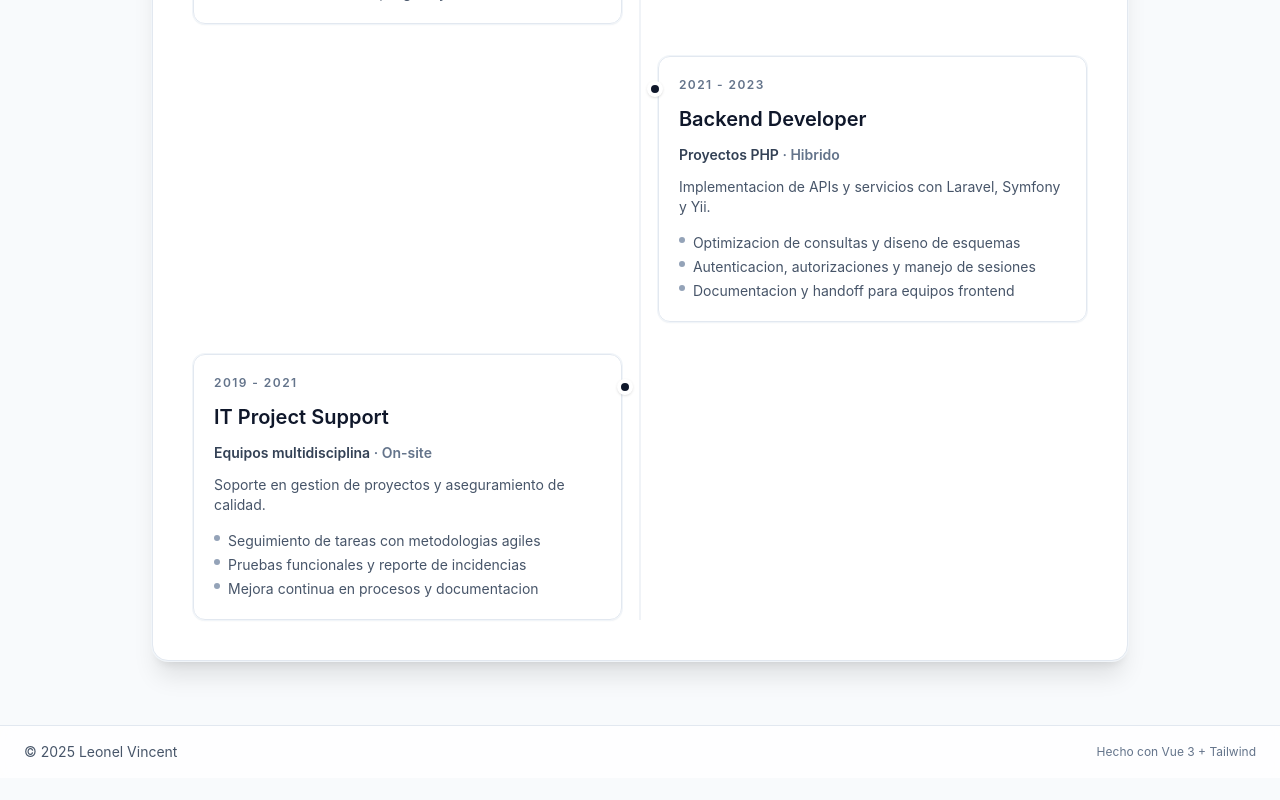
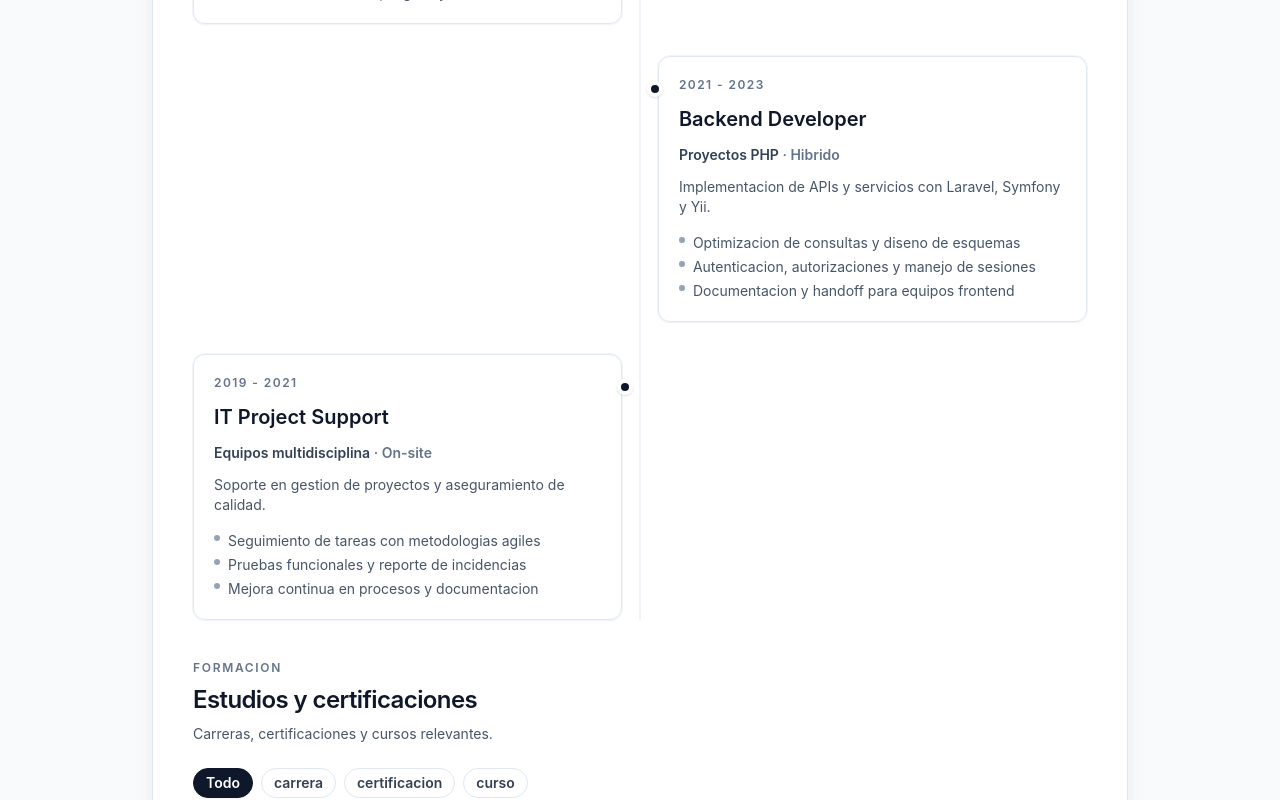
Before and after one commit to leitoov/LeonelVincent, a Vue app: page / in a window 1280 px wide. Shown: the part 2000-2800 px from the top of the page. Before the commit the page ends 2778 px from the top, so only its background shows below. Built offline with nearby package versions, Linux system fonts and the light colour scheme.

Commit message:
feat: add education section with category filters

```diff
--- /dev/null
+++ b/src/composables/useEducation.ts
@@ -0,0 +1,26 @@
+import { computed, ref } from 'vue'
+import { getEducation } from '../services/education.service'
+import type { EducationItem } from '../types/education'
+
+const allEducation = getEducation()
+const activeCategory = ref<'all' | EducationItem['category']>('all')
+
+export function useEducation() {
+  const categories = computed(() => ['all', 'carrera', 'certificacion', 'curso'] as const)
+  const items = computed(() =>
+    activeCategory.value === 'all'
+      ? allEducation
+      : allEducation.filter((item) => item.category === activeCategory.value)
+  )
+
+  const setCategory = (category: 'all' | EducationItem['category']) => {
+    activeCategory.value = category
+  }
+
+  return {
+    categories,
+    items,
+    activeCategory,
+    setCategory,
+  }
+}
--- /dev/null
+++ b/src/constants/education.json
@@ -0,0 +1,165 @@
+[
+  {
+    "id": "ing-sistemas",
+    "title": "Ingeniería en Sistemas",
+    "institution": "Universidad (en curso)",
+    "year": "Actual",
+    "category": "carrera",
+    "details": "Formación de grado orientada a software, arquitectura y gestión de proyectos.",
+    "skills": ["Arquitectura de software", "Algoritmos", "Gestión de proyectos"]
+  },
+  {
+    "id": "medicina-barcelo",
+    "title": "Medicina",
+    "institution": "Fundación Barceló",
+    "year": "2023 - 2024",
+    "category": "carrera",
+    "details": "Carrera de Medicina cursada durante dos años. Primer año finalizado con promedio 9.50. Segundo año cursado hasta mitad de año.",
+    "status": "abandonado",
+    "skills": ["Anatomía", "Neurociencia básica", "Comunicación", "Estudio autónomo", "Disciplina académica"]
+  },
+  {
+    "id": "tec-programacion",
+    "title": "Técnico en Programación",
+    "institution": "Escuela Técnica N°2",
+    "year": "2017",
+    "category": "carrera",
+    "details": "Formación técnica con bases sólidas en desarrollo, lógica y fundamentos de software.",
+    "skills": ["Programación", "Bases de datos", "Patrones básicos"]
+  },
+  {
+    "id": "fullstack-utn",
+    "title": "Diplomatura Full Stack Developer",
+    "institution": "UTN.BA",
+    "year": "2020",
+    "category": "certificacion",
+    "details": "Desarrollo full stack con enfoque práctico en frontend y backend.",
+    "skills": ["JavaScript", "Frontend", "Backend"]
+  },
+  {
+    "id": "utn-angular",
+    "title": "Desarrollo con Angular",
+    "institution": "UTN.BA",
+    "year": "2020",
+    "category": "certificacion",
+    "details": "Curso oficial UTN con carga horaria de 30h. Nota: Sobresaliente.",
+    "skills": ["Angular", "Frontend", "TypeScript"]
+  },
+  {
+    "id": "utn-react",
+    "title": "Desarrollo en React JS",
+    "institution": "UTN.BA",
+    "year": "2020",
+    "category": "certificación",
+    "details": "Formación en desarrollo de interfaces con React.",
+    "skills": ["React", "Frontend", "JavaScript"]
+  },
+  {
+    "id": "google-activate-mobile",
+    "title": "Desarrollo de Apps Móviles",
+    "institution": "Google Activate",
+    "year": "2021",
+    "category": "certificación",
+    "details": "Diseño y desarrollo de apps móviles multiplataforma.",
+    "skills": ["Mobile", "Desarrollo", "Arquitectura"]
+  },
+  {
+    "id": "platzi-diseno",
+    "title": "Diseño para Programadores",
+    "institution": "Platzi",
+    "year": "2025",
+    "category": "curso",
+    "details": "Principios de diseño aplicados al desarrollo.",
+    "skills": ["UI", "Diseño", "Layout"]
+  },
+  {
+    "id": "platzi-uxui",
+    "title": "Fundamentos de Diseño de Interfaces UX/UI",
+    "institution": "Platzi",
+    "year": "2025",
+    "category": "curso",
+    "details": "Bases de diseño de interfaces y experiencia de usuario.",
+    "skills": ["UX", "UI", "Interacción"]
+  },
+  {
+    "id": "platzi-uxwriting",
+    "title": "Introducción a UX Writing",
+    "institution": "Platzi",
+    "year": "2025",
+    "category": "curso",
+    "details": "Redacción orientada a interfaces y experiencia de usuario.",
+    "skills": ["UX Writing", "Comunicación", "Contenido"]
+  },
+  {
+    "id": "platzi-neurofeedback",
+    "title": "La Neurociencia del Feedback",
+    "institution": "Platzi",
+    "year": "2025",
+    "category": "curso",
+    "details": "Fundamentos de neurociencia aplicados al feedback efectivo.",
+    "skills": ["Feedback", "Comunicación", "Neurociencia"]
+  },
+  {
+    "id": "linkedin-agile-transicion",
+    "title": "Transición de gestión de proyectos en cascada a Agile",
+    "institution": "LinkedIn Learning",
+    "year": "2025",
+    "category": "curso",
+    "details": "Adaptación de modelos tradicionales a metodologías ágiles.",
+    "skills": ["Agile", "Gestión", "Scrum"]
+  },
+  {
+    "id": "linkedin-manager",
+    "title": "Sé el manager que nadie quiere dejar",
+    "institution": "LinkedIn Learning",
+    "year": "2025",
+    "category": "curso",
+    "details": "Gestión de equipos y liderazgo centrado en personas.",
+    "skills": ["Gestión de personas", "Liderazgo", "Comunicación"]
+  },
+  {
+    "id": "linkedin-agile-fundamentos",
+    "title": "Fundamentos de la gestión de proyectos ágil",
+    "institution": "LinkedIn Learning",
+    "year": "2025",
+    "category": "curso",
+    "details": "Bases de metodologías ágiles y gestión de proyectos.",
+    "skills": ["Metodologías ágiles", "Gestión de proyectos"]
+  },
+  {
+    "id": "linkedin-inteligencia-emocional",
+    "title": "Comunicar con inteligencia emocional",
+    "institution": "LinkedIn Learning",
+    "year": "2025",
+    "category": "curso",
+    "details": "Comunicación efectiva basada en inteligencia emocional.",
+    "skills": ["Inteligencia emocional", "Comunicación interpersonal"]
+  },
+  {
+    "id": "linkedin-agile-reuniones",
+    "title": "Agile en acción: Impulsar reuniones ágiles y productivas",
+    "institution": "LinkedIn Learning",
+    "year": "2025",
+    "category": "curso",
+    "details": "Mejora de dinámicas de reuniones y productividad en equipos ágiles.",
+    "skills": ["Agile", "Dirección de reuniones", "Gestión"]
+  },
+  {
+    "id": "linkedin-agile-equipo",
+    "title": "Agile en acción: Construye tu equipo ágil",
+    "institution": "LinkedIn Learning",
+    "year": "2025",
+    "category": "curso",
+    "details": "Liderazgo ágil y formación de equipos de alto rendimiento.",
+    "skills": ["Liderazgo Agile", "Gestión de equipos"]
+  },
+  {
+    "id": "olimpiadas-inet",
+    "title": "Olimpiadas de Programación INET",
+    "institution": "Ministerio de Educación",
+    "year": "2017",
+    "category": "reconocimiento",
+    "details": "Participación en Olimpiadas jurisdiccionales de Electrónica y Programación.",
+    "skills": ["Programación", "Electrónica", "Resolución de problemas"]
+  }
+]
--- a/src/pages/Home.vue
+++ b/src/pages/Home.vue
@@ -2,9 +2,11 @@
 import { ref } from 'vue'
 import { useContent } from '../composables/useContent'
 import { useExperience } from '../composables/useExperience'
+import { useEducation } from '../composables/useEducation'
 
 const { presentation } = useContent()
 const { experiences } = useExperience()
+const { categories, items: education, activeCategory, setCategory } = useEducation()
 
 const timelineRef = ref<HTMLElement | null>(null)
 const expandedId = ref<string | null>(null)
@@ -125,5 +127,61 @@ const toggle = (id: string) => {
         </div>
       </div>
     </section>
+
+    <section class="space-y-6">
+      <div class="space-y-2">
+        <p class="text-xs font-semibold uppercase tracking-[0.14em] text-slate-500">Formacion</p>
+        <h2 class="text-2xl font-semibold tracking-tight text-slate-900">Estudios y certificaciones</h2>
+        <p class="text-sm text-slate-600">Carreras, certificaciones y cursos relevantes.</p>
+      </div>
+
+      <div class="flex flex-wrap gap-2">
+        <button
+          v-for="cat in categories"
+          :key="cat"
+          type="button"
+          class="rounded-full border px-3 py-1 text-sm font-semibold transition"
+          :class="
+            activeCategory === cat
+              ? 'border-slate-900 bg-slate-900 text-white shadow-sm'
+              : 'border-slate-200 bg-white text-slate-700 hover:border-slate-300'
+          "
+          @click="setCategory(cat)"
+        >
+          {{ cat === 'all' ? 'Todo' : cat }}
+        </button>
+      </div>
+
+      <div class="grid gap-4 md:grid-cols-2">
+        <article
+          v-for="edu in education"
+          :key="edu.id"
+          class="flex h-full flex-col gap-3 rounded-xl border border-slate-200 bg-white/90 p-5 shadow-sm ring-1 ring-slate-100 transition hover:-translate-y-0.5 hover:shadow-md"
+        >
+          <div class="flex items-start justify-between gap-2">
+            <div>
+              <p class="text-xs font-semibold uppercase tracking-[0.12em] text-slate-500">{{ edu.category }}</p>
+              <h3 class="text-lg font-semibold text-slate-900">{{ edu.title }}</h3>
+              <p class="text-sm font-semibold text-slate-700">{{ edu.institution }}</p>
+            </div>
+            <span class="rounded-full border border-slate-200 bg-slate-50 px-3 py-1 text-xs font-semibold text-slate-700">
+              {{ edu.year }}
+            </span>
+          </div>
+          <p v-if="edu.details" class="text-sm text-slate-600">
+            {{ edu.details }}
+          </p>
+          <div v-if="edu.skills?.length" class="flex flex-wrap gap-2">
+            <span
+              v-for="skill in edu.skills"
+              :key="skill"
+              class="rounded-full border border-slate-200 bg-white px-3 py-1 text-xs font-semibold text-slate-700 shadow-sm"
+            >
+              {{ skill }}
+            </span>
+          </div>
+        </article>
+      </div>
+    </section>
   </section>
 </template>
--- /dev/null
+++ b/src/services/education.service.ts
@@ -0,0 +1,8 @@
+import rawEducation from '../constants/education.json'
+import type { EducationItem } from '../types/education'
+
+const education = rawEducation as EducationItem[]
+
+export function getEducation(): EducationItem[] {
+  return education
+}
--- /dev/null
+++ b/src/types/education.ts
@@ -0,0 +1,10 @@
+export interface EducationItem {
+  id: string
+  title: string
+  institution: string
+  year: string
+  category: 'carrera' | 'certificacion' | 'curso'
+  details?: string
+  skills?: string[]
+  link?: string
+}
```
